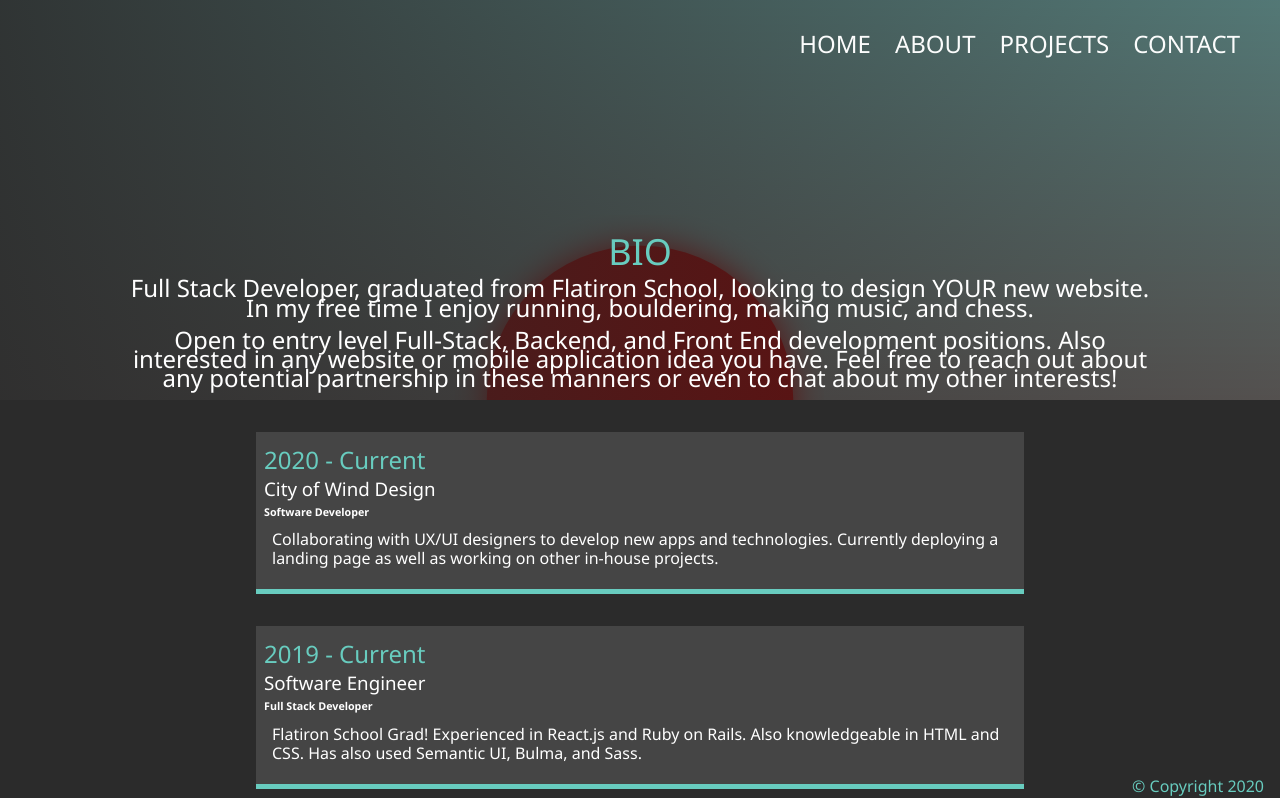
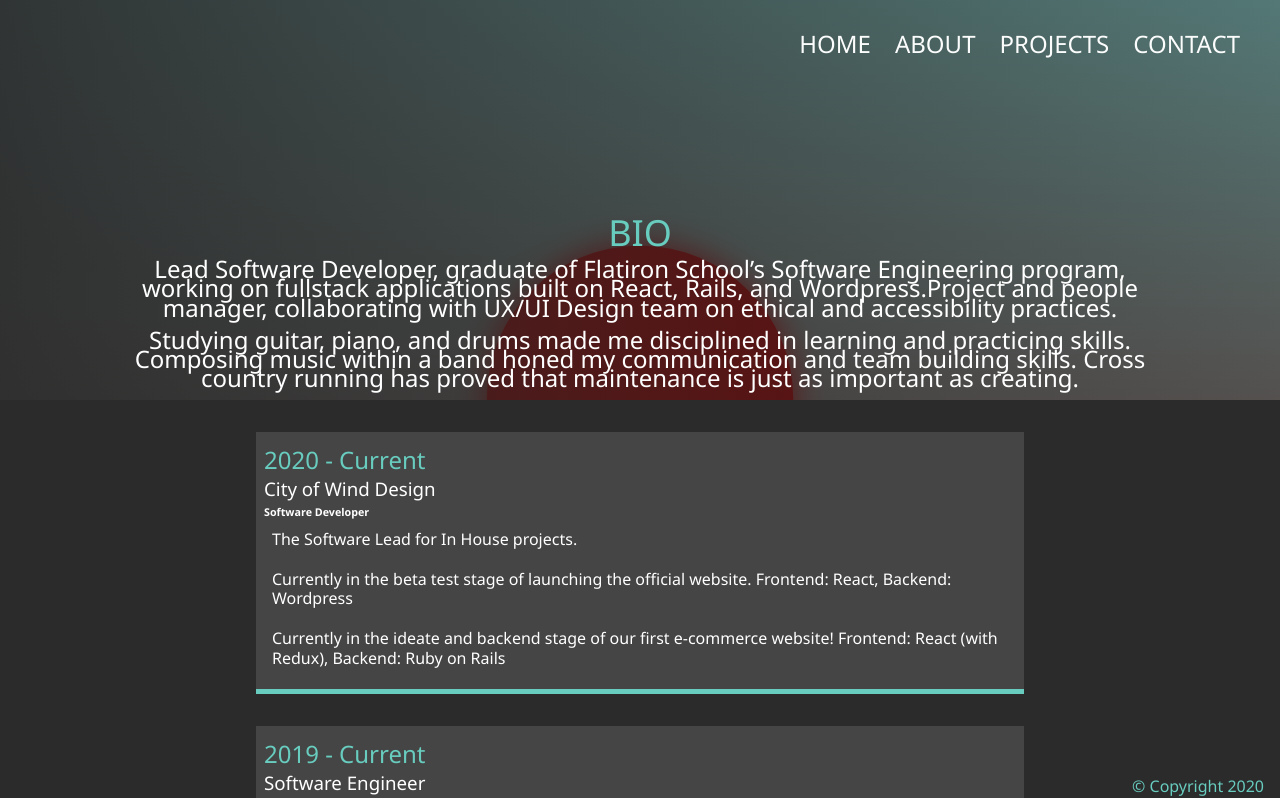
Before and after one commit to alinan-vn/react-portfolio, a React (Create React App) app: page /about in a window 1280 px wide. Shown: the top 798 px of the page. Built offline with nearby package versions, Linux system fonts and the light colour scheme.

Commit message:
updated about content

```diff
--- a/src/components/about/index.js
+++ b/src/components/about/index.js
@@ -8,8 +8,8 @@ class About extends React.Component{
                 <div className='about__bio-image'>
                     <div className='about__bio'>
                         <h2 className='text-secondary'>BIO</h2>
-                        <p>Full Stack Developer, graduated from Flatiron School, looking to design YOUR new website. In my free time I enjoy running, bouldering, making music, and chess.</p>
-                        <p>Open to entry level Full-Stack, Backend, and Front End development positions. Also interested in any website or mobile application idea you have. Feel free to reach out about any potential partnership in these manners or even to chat about my other interests!</p>
+                        <p>Lead Software Developer, graduate of Flatiron School’s Software Engineering program, working on fullstack applications built on React, Rails, and Wordpress.Project and people manager, collaborating with UX/UI Design team on ethical and accessibility practices. </p>
+                        <p>Studying guitar, piano, and drums made me disciplined in learning and practicing skills. Composing music within a band honed my communication and team building skills. Cross country running has proved that maintenance is just as important as creating.</p>
                     </div>
                 </div>
 
@@ -18,7 +18,9 @@ class About extends React.Component{
                         <h2 className='text-secondary'>2020 - Current</h2>
                         <h3>City of Wind Design</h3>
                         <h6>Software Developer</h6>
-                        <p>Collaborating with UX/UI designers to develop new apps and technologies. Currently deploying a landing page as well as working on other in-house projects.</p>
+                        <p>The Software Lead for In House projects.</p>
+                        <p>Currently in the beta test stage of launching the official website. Frontend: React, Backend: Wordpress </p>
+                        <p>Currently in the ideate and backend stage of our first e-commerce website! Frontend: React (with Redux), Backend: Ruby on Rails </p>
                     </div>
                     <div className='jobs__job'>
                         <h2 className='text-secondary'>2019 - Current</h2>
--- a/src/components/projects/index.js
+++ b/src/components/projects/index.js
@@ -7,11 +7,6 @@ import { faGithub, faYoutube, faChrome} from '@fortawesome/free-brands-svg-icons
 // import { faInstagram, faFacebook, faTwitter, faLinkedin } from '@fortawesome/free-brands-svg-icons';
 
 class Projects extends React.Component{
-
-    test = () => {
-        //test for the branch commit
-    }
-
     render(){
         return (
             <section className='projects'>
```
